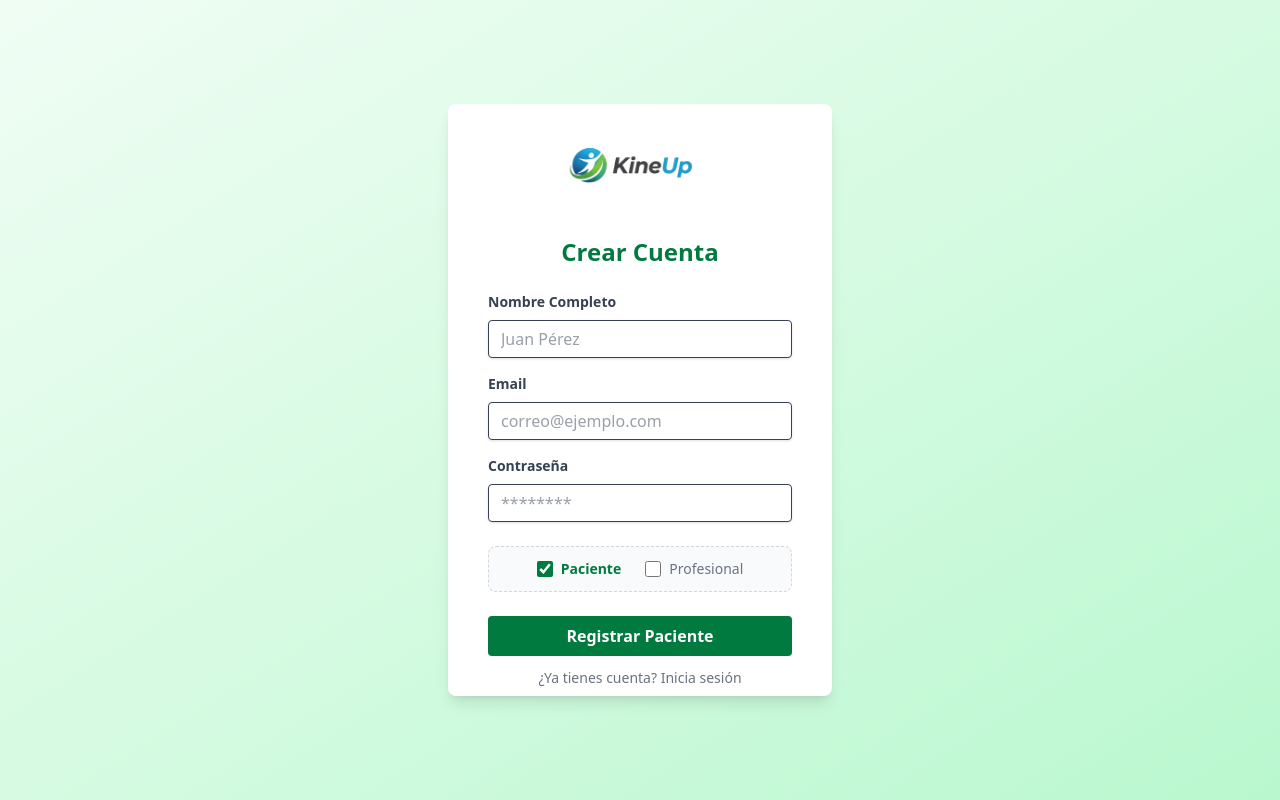
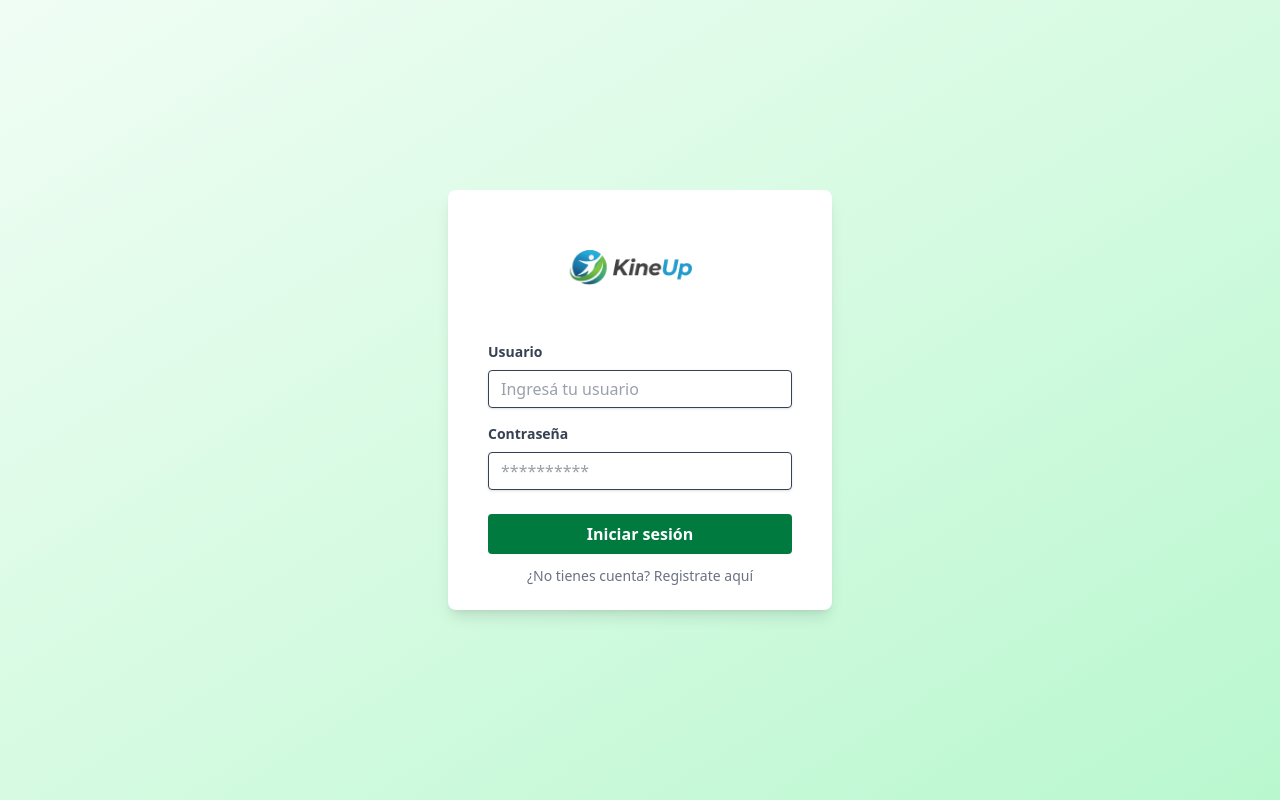
Before and after one commit to GonzaloGamenara/KineUpFront, a React (Vite) app: page / in a window 1280 px wide. Built offline with nearby package versions, Linux system fonts and the light colour scheme.

Commit message:
Cambiamos la pantalla para Login y no registro (hay que hacerlo)

```diff
--- a/src/Login.jsx
+++ b/src/Login.jsx
@@ -9,6 +9,7 @@ function Login() {
   const [usertype, setUserType] = useState("paciente");
   const [nombre, setNombre] = useState("");
   const [email, setEmail] = useState("");
+  const [usuario, setUsuario] = useState("");
   const [password, setPassword] = useState("");
   const [error, setError] = useState("");
 
@@ -18,9 +19,7 @@ function Login() {
 
     // --- EL IF DINÁMICO ---
     // Decidimos la URL según el estado actual
-    const urlFinal = usertype === "paciente"
-      ? "http://192.168.1.101:5000/api/User/registrar/paciente"
-      : "http://192.168.1.101:5000/api/User/registrar/profesional";
+    const urlFinal = "http://192.168.1.101:5000/api/Auth/login"
 
     try {
       const response = await fetch(urlFinal, {
@@ -30,8 +29,9 @@ function Login() {
           "Accept": "application/json"
         },
         body: JSON.stringify({
-          nombre: nombre,
-          email: email,
+          //nombre: nombre,
+          //email: email,
+          usuario: usuario,
           password: password
         }),
       });
@@ -39,8 +39,7 @@ function Login() {
       const data = await response.json().catch(() => ({}));
 
       if (response.ok) {
-        console.log(`Registro exitoso como ${usertype}:`, data);
-        alert("¡Cuenta creada con éxito!");
+        alert(data);
         navigate("/home");
       } else {
         setError(data.message || "Error al registrar el usuario");
@@ -53,37 +52,24 @@ function Login() {
 
   return (
     <div className="h-screen flex items-center justify-center font-poppins bg-linear-to-br from-green-50 to-green-200">
-      <div className="bg-white px-10 py-2 rounded-lg shadow-lg w-96">
-        <div className="mb-1 text-center">
-        <img src={logo} alt="KineUp" className="h-30 mx-auto" />
+      <div className="bg-white px-10 py-6 rounded-lg shadow-lg w-96">
+
+        <div className="text-center mb-2">
+          <img src={logo} alt="KineUp" className="h-30 mx-auto" />
         </div>
-        <h2 className="text-2xl font-bold mb-6 text-center text-[#007a3f]">
-          Crear Cuenta
-        </h2>
 
         {error && <p className="text-red-500 text-xs italic mb-4 bg-red-50 p-2 rounded">{error}</p>}
 
         <form onSubmit={handleRegister}>
+
           <div className="mb-4">
-            <label className="block text-gray-700 text-sm font-bold mb-2">Nombre Completo</label>
+            <label className="block text-gray-700 text-sm font-bold mb-2">Usuario</label>
             <input
               className="shadow appearance-none border rounded w-full py-2 px-3 text-gray-700 leading-tight focus:outline-none focus:border-[#007a3f]"
               type="text"
-              placeholder="Juan Pérez"
-              value={nombre}
-              onChange={(e) => setNombre(e.target.value)}
-              required
-            />
-          </div>
-
-          <div className="mb-4">
-            <label className="block text-gray-700 text-sm font-bold mb-2">Email</label>
-            <input
-              className="shadow appearance-none border rounded w-full py-2 px-3 text-gray-700 leading-tight focus:outline-none focus:border-[#007a3f]"
-              type="email"
-              placeholder="correo@ejemplo.com"
-              value={email}
-              onChange={(e) => setEmail(e.target.value)}
+              placeholder="Ingresá tu usuario"
+              value={usuario}
+              onChange={(e) => setUsuario(e.target.value)}
               required
             />
           </div>
@@ -93,7 +79,7 @@ function Login() {
             <input
               className="shadow appearance-none border rounded w-full py-2 px-3 text-gray-700 leading-tight focus:outline-none focus:border-[#007a3f]"
               type="password"
-              placeholder="********"
+              placeholder="**********"
               value={password}
               onChange={(e) => setPassword(e.target.value)}
               required
@@ -101,7 +87,7 @@ function Login() {
           </div>
 
           {/* SECCIÓN DE CHECKBOXES MEJORADA */}
-          <div className="flex gap-6 items-center justify-center mb-6 bg-gray-50 p-3 rounded-lg border border-dashed border-gray-300">
+          {/* <div className="flex gap-6 items-center justify-center mb-6 bg-gray-50 p-3 rounded-lg border border-dashed border-gray-300">
             <label className="flex items-center gap-2 cursor-pointer">
               <input
                 type="checkbox"
@@ -125,21 +111,21 @@ function Login() {
                 Profesional
               </span>
             </label>
-          </div>
+          </div> */}
 
           <div className="flex flex-col gap-3">
             <button
               className="bg-[#007a3f] hover:bg-[#005a2f] text-white font-bold py-2 px-4 rounded transition-colors"
               type="submit"
             >
-              Registrar {usertype === "paciente" ? "Paciente" : "Profesional"}
+              Iniciar sesión
             </button>
             <button
               className="text-sm text-gray-500 hover:underline"
               type="button"
               onClick={() => navigate("/login")}
             >
-              ¿Ya tienes cuenta? Inicia sesión
+              ¿No tienes cuenta? Registrate aquí
             </button>
           </div>
         </form>
```
Also changed, not shown: src/assets/logo.png.
